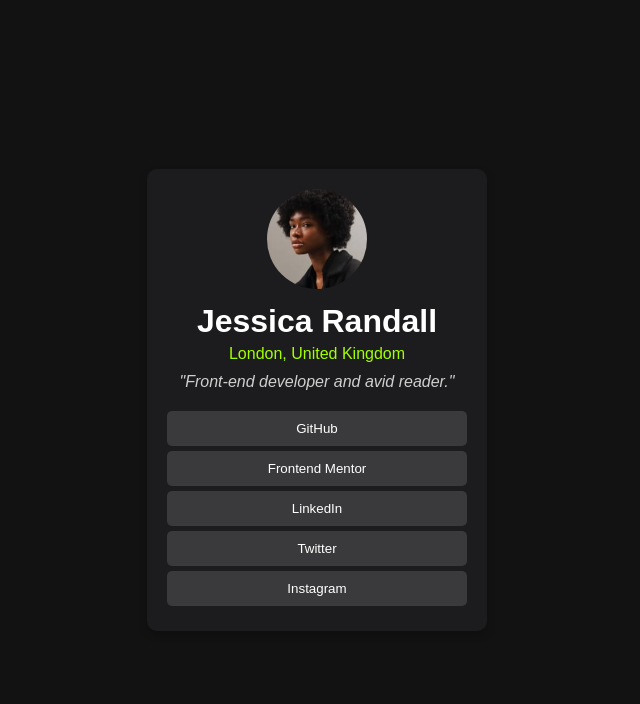
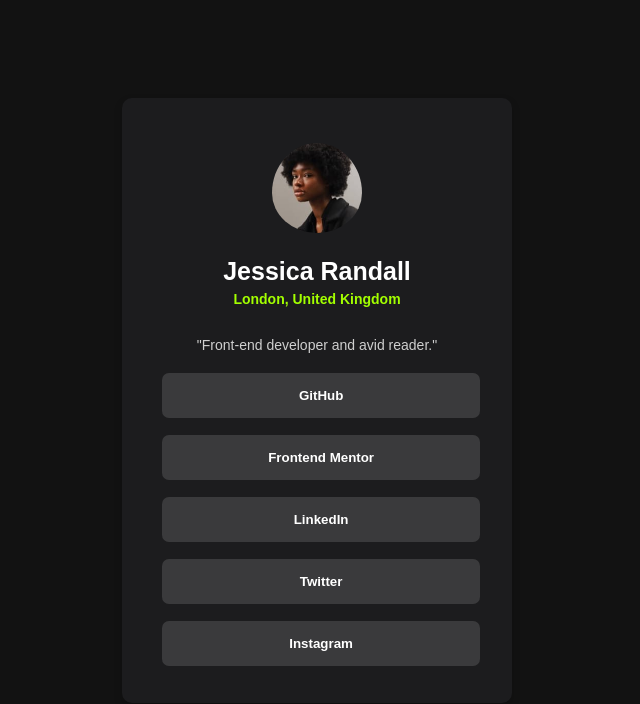
Before and after one commit to Noahsparkes/social-link-page, a plain HTML site: page Main components/index.html in a window 1280 px wide. Shown: the whole page, without its empty margins (323-963 px from the left). Drawn offline with Linux system fonts and the light colour scheme.

Commit message:
minor adjustments to desktop version.

```diff
--- a/Main components/style.css
+++ b/Main components/style.css
@@ -12,52 +12,69 @@ body, html {
 .card {
     background-color: #1c1c1e;
     padding: 20px;
+    padding-top: 45px;
+    padding-bottom: 60px;
     border-radius: 10px;
     text-align: center;
-    width: 300px;
+    width: 350px; /*300*/
+    height: 500px;
     box-shadow: 0 4px 8px rgba(0, 0, 0, 0.2);
 }
 
 .profile-img {
     border-radius: 50%;
-    width: 100px;
-    height: 100px;
+    width: 90px;
+    height: 90px;
+    padding-bottom: 10px;
     object-fit: cover;
 }
 
 h1 {
     color: #fff;
     margin: 10px 0 5px;
+    font-size: 25px;
+    font-weight: 550;
 }
 
 .location {
     color: #a3ff00;
     margin: 5px 0;
+    padding-bottom: 20px;
+    font-size: 14px;
+    font-weight: 600;
 }
 
 .description {
     color: #cfcfcf;
     margin: 10px 0;
-    font-style: italic;
+    font-size: 14px;
 }
 
 .buttons {
     margin-top: 20px;
+    margin-left: 15px;
 }
 
 .btn {
     display: block;
-    width: 100%;
+    width: 95%;
+    height: 45px;
     padding: 10px;
-    margin: 5px 0;
+    margin: 5px;
+    font-weight: 700;
+    margin-bottom: 17px;
     border: none;
-    border-radius: 5px;
+    border-radius: 7px;
     cursor: pointer;
     color: #fff;
     background-color: #3a3a3c;
 }
 
+
 .btn:hover{
-    color: #a3ff00;
+    background-color: #a3ff00;
     cursor: pointer;
+    color: hsl(0, 0%, 8%);
+    transition:.4s ;
+
 }
```
